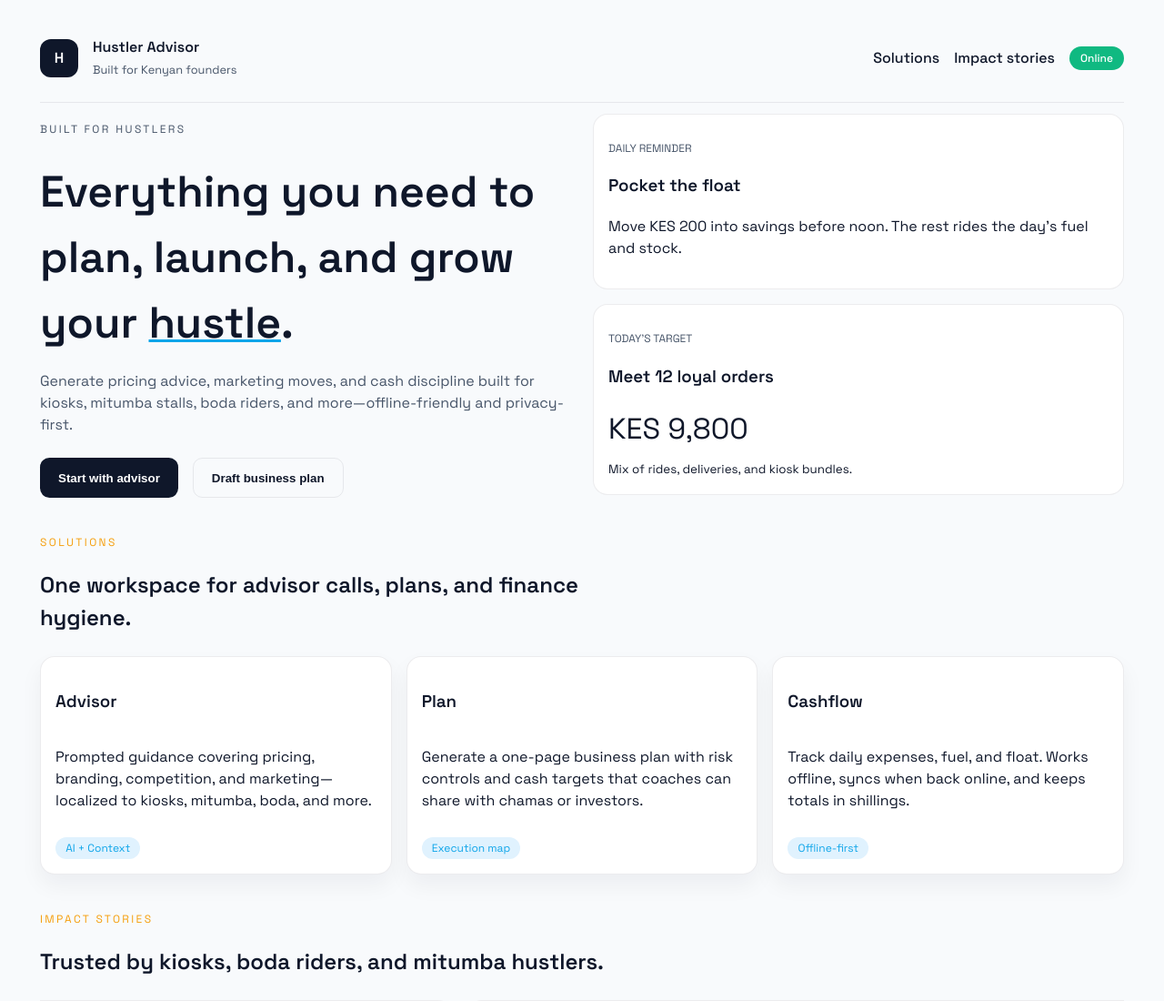
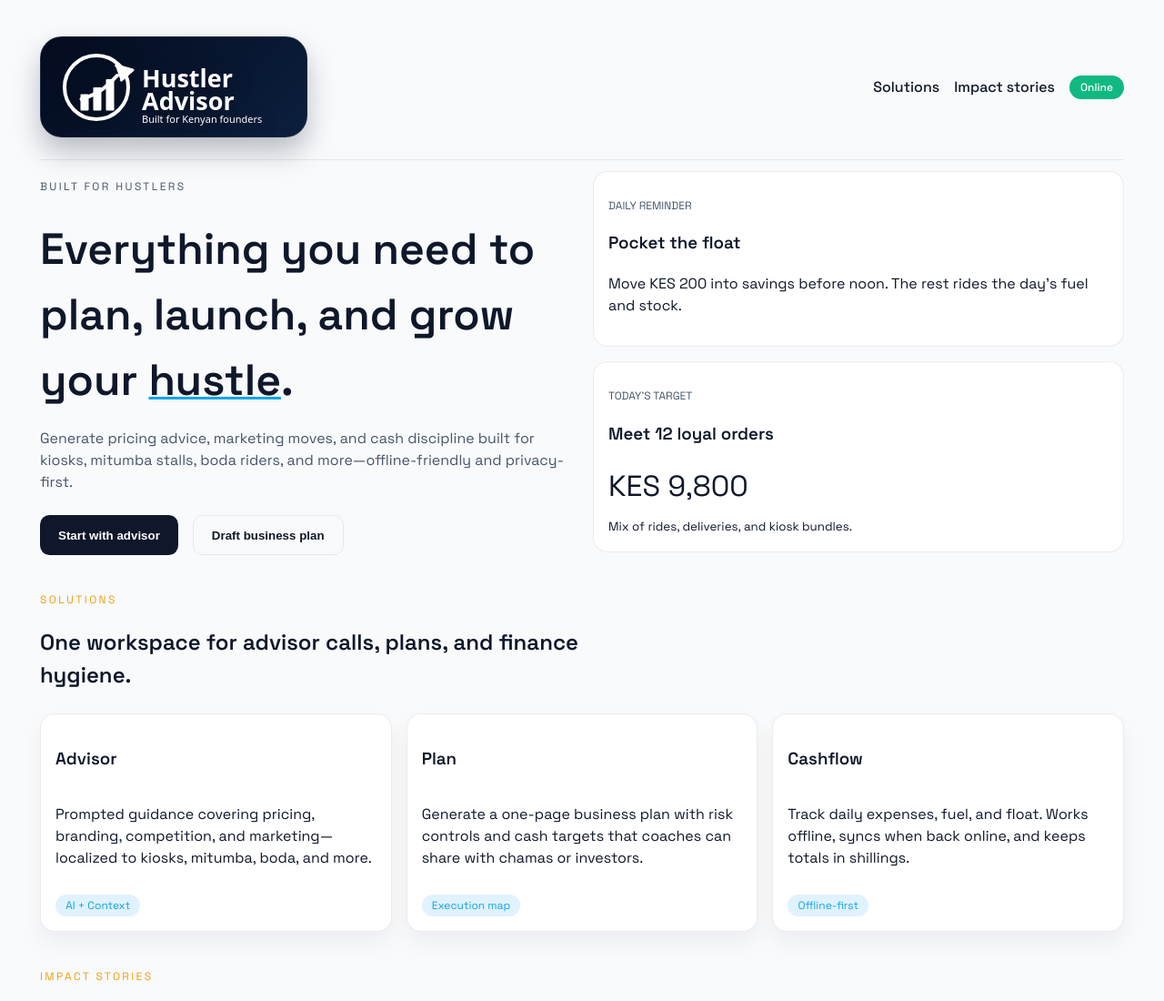
Before and after one commit to Basketic-2025/business-advisor, a website with bundled scripts: page web/index.html in a window 1280 px wide. Shown: the top 1100 px of the page at 91% size. Built offline with nearby package versions, Linux system fonts and the light colour scheme.

Commit message:
added a logo

```diff
--- a/service-worker.js
+++ b/service-worker.js
@@ -1,5 +1,5 @@
-const APP_CACHE = "aihustler-shell-v39";
-const DATA_CACHE = "aihustler-data-v39";
+const APP_CACHE = "aihustler-shell-v42";
+const DATA_CACHE = "aihustler-data-v42";
 const APP_SHELL = [
   "/",
   "/web/index.html",
--- a/web/index.html
+++ b/web/index.html
@@ -12,11 +12,12 @@
     <div class="app-shell">
       <header class="app-header">
         <div class="logo-stack">
-          <div class="logo-mark">H</div>
-          <div class="logo-wording">
-            <strong>Hustler Advisor</strong>
-            <span>Built for Kenyan founders</span>
-          </div>
+          <img
+            src="/public/logo-hustler-wide.svg"
+            alt="Hustler Advisor logo. Built for Kenyan founders."
+            class="logo-image"
+            width="260"
+          />
         </div>
         <nav class="primary-nav" aria-label="Primary navigation">
           <a href="#solutions">Solutions</a>
--- a/web/styles.css
+++ b/web/styles.css
@@ -54,28 +54,18 @@ body {
   display: flex;
   align-items: center;
   gap: var(--spacing-2);
+  background: linear-gradient(135deg, #040b1e, #0b1f3d);
+  padding: 0.6rem 1rem;
+  border-radius: 1.5rem;
+  box-shadow: 0 16px 30px rgba(4, 11, 30, 0.25);
+  border: 1px solid rgba(226, 232, 240, 0.08);
 }
 
-.logo-mark {
-  width: 42px;
-  height: 42px;
-  border-radius: 12px;
-  background: var(--color-text);
-  color: #fff;
-  display: grid;
-  place-items: center;
-  font-weight: 600;
-}
-
-
-.logo-wording strong {
+.logo-image {
+  max-width: 260px;
+  height: auto;
   display: block;
-  font-size: 1rem;
-}
-
-.logo-wording span {
-  font-size: 0.8rem;
-  color: var(--color-subtle);
+  filter: drop-shadow(0 4px 12px rgba(0, 0, 0, 0.35));
 }
 
 .primary-nav {
```
Also changed, not shown: public/logo-hustler-wide.svg (added).
